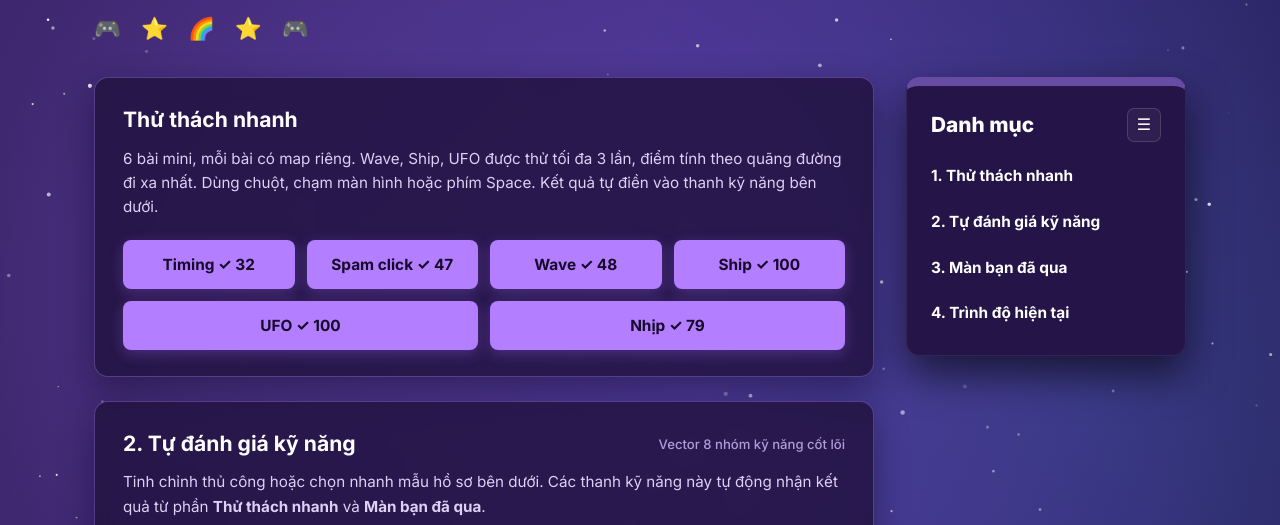
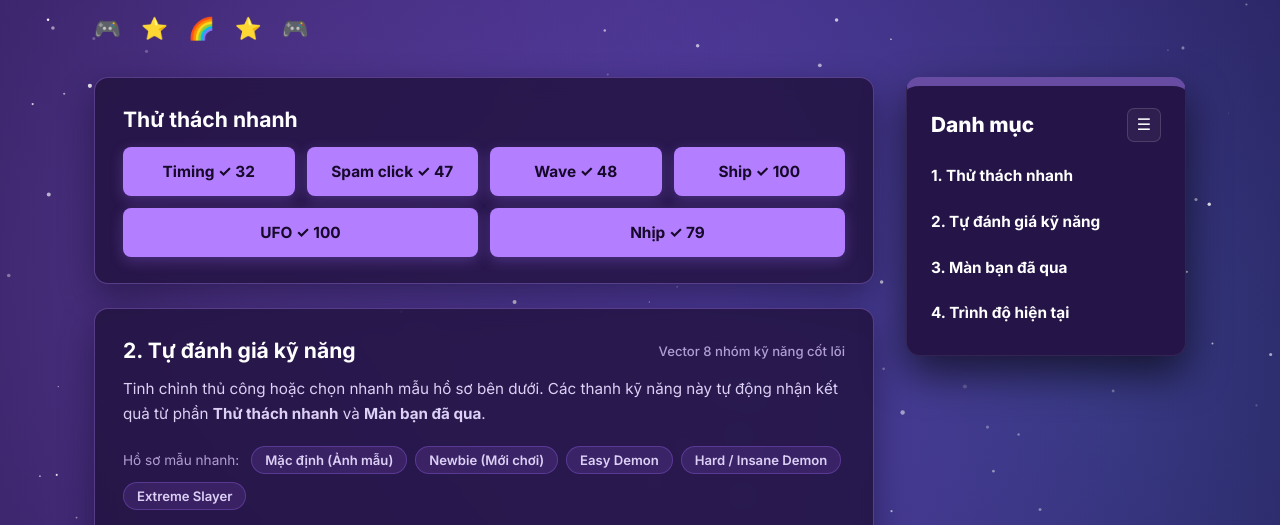
Before and after one commit to maingwen2007-ops/GDanalyze-demo, a plain HTML site: page index.html in a window 1280 px wide. Shown: the part 231-756 px from the top of the page. Drawn offline with Linux system fonts and the light colour scheme.

Commit message:
Remove description paragraph from quick challenge section

```diff
--- a/index.html
+++ b/index.html
@@ -73,11 +73,6 @@
             <!-- Mục 1: Thử thách nhanh (Quick Challenge) giống ảnh mẫu -->
             <section id="sec-quick-challenge" class="gd-card">
               <h2 class="card-title">Thử thách nhanh</h2>
-              <p class="card-desc">
-                6 bài mini, mỗi bài có map riêng. Wave, Ship, UFO được thử tối đa 3 lần, điểm tính theo
-                quãng đường đi xa nhất. Dùng chuột, chạm màn hình hoặc phím Space. Kết quả tự điền
-                vào thanh kỹ năng bên dưới.
-              </p>
 
               <!-- Lưới 4 nút hàng trên + 2 nút rộng hàng dưới giống hệt ảnh mẫu -->
               <div class="quick-challenge-grid">
```
